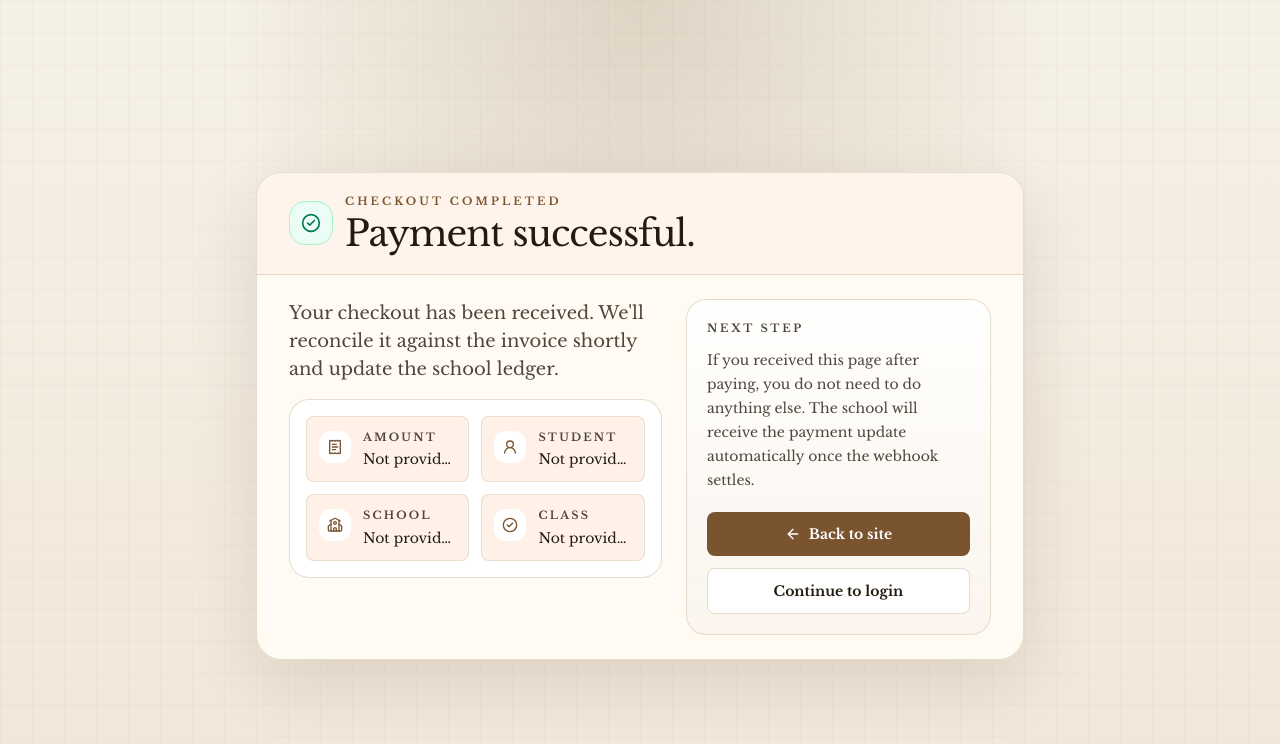
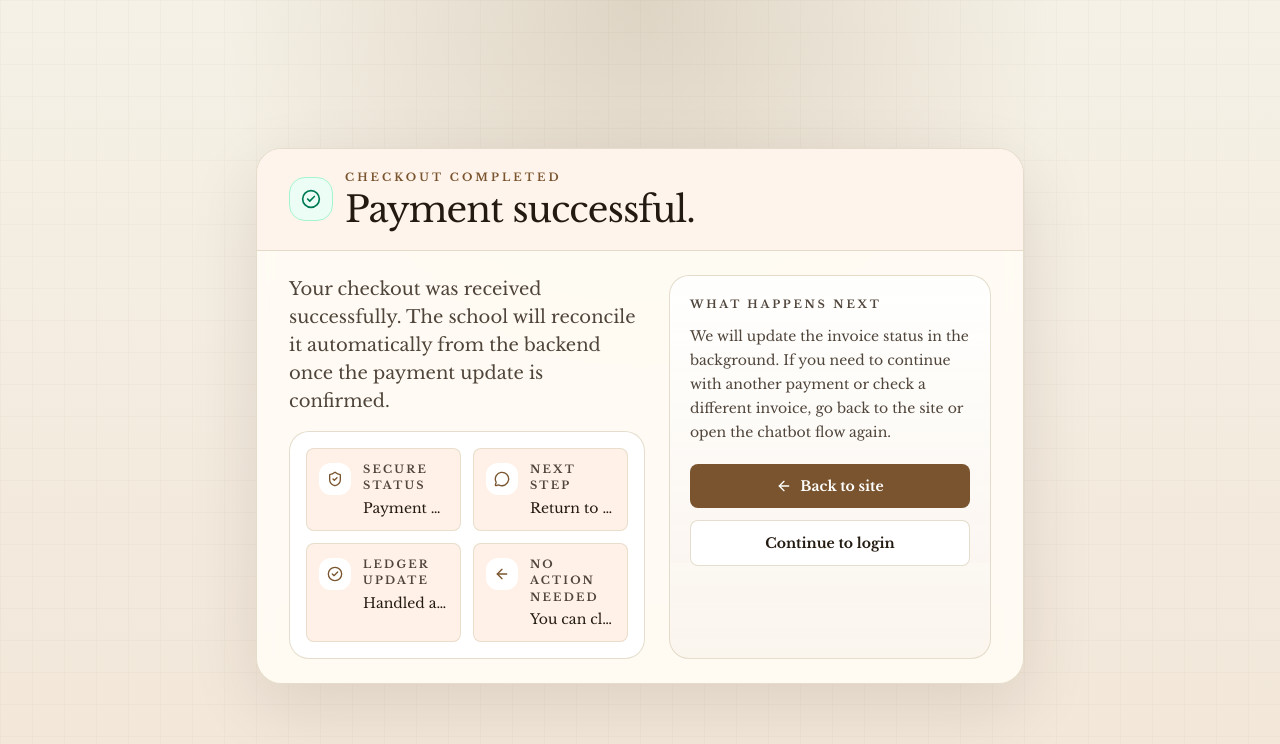
Before and after one commit to cgnito/sileti, a Next.js app in the folder frontend/: page /payment-success in a window 1280 px wide. Shown: the top 744 px of the page. Built offline with nearby package versions, Linux system fonts and the light colour scheme.

Commit message:
cleanup ui

```diff
--- a/frontend/src/app/payment-success/page.tsx
+++ b/frontend/src/app/payment-success/page.tsx
@@ -1,57 +1,12 @@
 import Link from "next/link";
-import { CheckCircle2, ArrowLeft, ReceiptText, School, UserRound } from "lucide-react";
+import { CheckCircle2, ArrowLeft, ShieldCheck, MessageCircle } from "lucide-react";
 
 export const metadata = {
   title: "Payment Successful | ṣilẹti",
   description: "Confirmation page shown after a successful Nomba checkout.",
 };
 
-type SearchParams = Record<string, string | string[] | undefined>;
-
-function firstValue(value: string | string[] | undefined) {
-  if (Array.isArray(value)) {
-    return value[0] ?? "";
-  }
-
-  return value ?? "";
-}
-
-function formatAmount(value: string, scaleToNaira = false) {
-  if (!value) {
-    return "Not provided";
-  }
-
-  const normalized = value.replace(/,/g, "").trim();
-  const parsed = Number(normalized);
-  const numeric = scaleToNaira ? parsed / 100 : parsed;
-
-  if (Number.isNaN(parsed)) {
-    return value;
-  }
-
-  return new Intl.NumberFormat("en-NG", {
-    style: "currency",
-    currency: "NGN",
-    maximumFractionDigits: 2,
-  }).format(numeric);
-}
-
-export default async function PaymentSuccessPage({
-  searchParams,
-}: {
-  searchParams?: Promise<SearchParams>;
-}) {
-  const resolvedSearchParams = (await searchParams) ?? {};
-
-  const amount = resolvedSearchParams.amount_kobo
-    ? formatAmount(firstValue(resolvedSearchParams.amount_kobo), true)
-    : formatAmount(firstValue(resolvedSearchParams.amount ?? resolvedSearchParams.amountPaid));
-  const studentName = firstValue(resolvedSearchParams.studentName ?? resolvedSearchParams.student_name);
-  const schoolName = firstValue(resolvedSearchParams.schoolName ?? resolvedSearchParams.school_name);
-  const className = firstValue(resolvedSearchParams.className ?? resolvedSearchParams.class_name);
-  const reference = firstValue(resolvedSearchParams.reference ?? resolvedSearchParams.orderReference ?? resolvedSearchParams.merchantTxRef);
-  const statusLabel = amount === "Not provided" ? "Checkout completed" : "Payment recorded";
-
+export default function PaymentSuccessPage() {
   return (
     <main className="relative min-h-screen overflow-hidden bg-[radial-gradient(circle_at_top,_rgba(121,84,46,0.18),_transparent_40%),linear-gradient(180deg,_var(--color-background),_#f2e6d8)] px-5 py-10 text-on-background sm:px-6 sm:py-14">
       <div className="absolute inset-0 opacity-35 [background-image:linear-gradient(rgba(121,84,46,0.08)_1px,transparent_1px),linear-gradient(90deg,rgba(121,84,46,0.08)_1px,transparent_1px)] [background-size:32px_32px]" />
@@ -64,7 +19,7 @@ export default async function PaymentSuccessPage({
                 <CheckCircle2 className="h-5 w-5" />
               </span>
               <div>
-                <p className="text-[11px] font-semibold uppercase tracking-[0.28em] text-primary">{statusLabel}</p>
+                <p className="text-[11px] font-semibold uppercase tracking-[0.28em] text-primary">Checkout completed</p>
                 <h1 className="mt-1 font-headline text-2xl tracking-tight text-on-surface sm:text-4xl">
                   Payment successful.
                 </h1>
@@ -72,30 +27,24 @@ export default async function PaymentSuccessPage({
             </div>
           </div>
 
-          <div className="grid gap-6 px-6 py-6 sm:px-8 lg:grid-cols-[1.1fr_0.9fr]">
+          <div className="grid gap-6 px-6 py-6 sm:px-8 lg:grid-cols-[1.05fr_0.95fr]">
             <div className="space-y-4">
               <p className="max-w-xl text-base leading-7 text-on-surface-variant sm:text-lg">
-                Your checkout has been received. We&apos;ll reconcile it against the invoice shortly and update the school ledger.
+                Your checkout was received successfully. The school will reconcile it automatically from the backend once the payment update is confirmed.
               </p>
 
               <div className="grid gap-3 rounded-[1.25rem] border border-border/70 bg-white p-4 sm:grid-cols-2">
-                <DetailRow icon={ReceiptText} label="Amount" value={amount} />
-                <DetailRow icon={UserRound} label="Student" value={studentName || "Not provided"} />
-                <DetailRow icon={School} label="School" value={schoolName || "Not provided"} />
-                <DetailRow icon={CheckCircle2} label="Class" value={className || "Not provided"} />
+                <DetailRow icon={ShieldCheck} label="Secure status" value="Payment captured" />
+                <DetailRow icon={MessageCircle} label="Next step" value="Return to the chatbot if needed" />
+                <DetailRow icon={CheckCircle2} label="Ledger update" value="Handled automatically" />
+                <DetailRow icon={ArrowLeft} label="No action needed" value="You can close this page" />
               </div>
-
-              {reference ? (
-                <p className="text-xs text-on-surface-variant">
-                  Reference: <span className="font-medium text-on-surface">{reference}</span>
-                </p>
-              ) : null}
             </div>
 
             <div className="rounded-[1.25rem] border border-border/70 bg-[linear-gradient(180deg,rgba(255,255,255,0.96),rgba(250,244,236,0.92))] p-5">
-              <p className="text-[11px] font-semibold uppercase tracking-[0.25em] text-on-surface-variant">Next step</p>
+              <p className="text-[11px] font-semibold uppercase tracking-[0.25em] text-on-surface-variant">What happens next</p>
               <p className="mt-3 text-sm leading-6 text-on-surface-variant">
-                If you received this page after paying, you do not need to do anything else. The school will receive the payment update automatically once the webhook settles.
+                We will update the invoice status in the background. If you need to continue with another payment or check a different invoice, go back to the site or open the chatbot flow again.
               </p>
 
               <div className="mt-5 flex flex-col gap-3">
```
Also changed, not shown: frontend/src/app/dashboard/notifications/page.tsx (+39 -37 lines).
